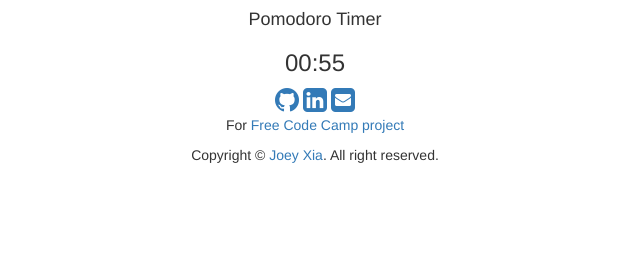
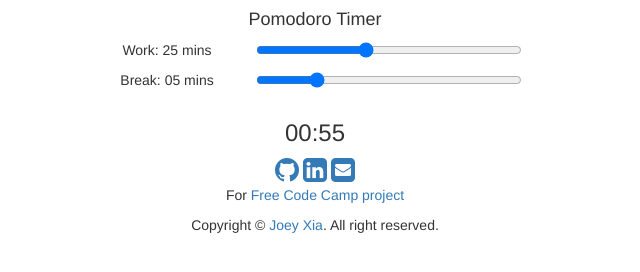
Before and after one commit to AsimoLoveGym/Pomodoro-Clock, a plain HTML site: page index.html in a window 1280 px wide. Shown: the whole page, without its empty margins (325-965 px from the left). Drawn offline with Linux system fonts and the light colour scheme; a web font is replaced by a local one.

Commit message:
feat: add two slider bar for workTime and breakTime input
Also generally set the layout for this app

```diff
--- a/css/main.css
+++ b/css/main.css
@@ -0,0 +1,11 @@
+
+.slider {
+  height: 20px;
+}
+
+/*414px is the device width of iphone 6 plus*/
+@media (min-width: 414px) {
+  #pomodoro-clock-body {
+    width: 414px;
+  }
+}
--- a/index.html
+++ b/index.html
@@ -11,20 +11,43 @@
     <link rel="stylesheet" href="css/main.css">
     <link href="https://fonts.googleapis.com/css?family=Baloo+Bhai|Orbitron" rel="stylesheet">
 
+
+
     <script src="js/jquery-3.1.0.min.js"></script>
     <script src="js/bootstrap.min.js"></script>
     <script src="js/main.js"></script>
+
 
   </head>
   <body>
     <main class="container">
 
       <div clss="row">
-        <div class="center-block text-center" id="calculator-body">
+        <div class="center-block text-center" id="pomodoro-clock-body">
           <h4 id="calculator-title">Pomodoro Timer</h4>
-          <h3 id="timer"></h3>
+          <div class="row row-eq-height">
+            <div class="col-xs-4" id="">
+              <p>Work: <span id="workTimeLabel">25</span> mins</p>
+            </div>
+            <div class="col-xs-8">
+              <input class="slider" id="workTime" type="range" min="1" max="60" value="25" step="1" onchange="setWorkTime(this.value)" />
+            </div>
+          </div>
 
-        </div><!-- end of "" div -->
+          <div class="row row-eq-height">
+            <div class="col-xs-4" id="">
+              <p>Break: <span id="breakTimeLabel">05</span> mins</p>
+            </div>
+            <div class="col-xs-8">
+              <input class="slider" id="breakTime" type="range" min="1" max="20" value="5" step="1" onchange="setBreakTime(this.value)" />
+            </div>
+          </div>
+
+          <div class="col-xs-12">
+            <h3 id="timer"></h3>
+          </div>
+
+        </div><!-- end of "clock-body" div -->
 
       </div> <!-- End of "row" div -->
 
--- a/js/main.js
+++ b/js/main.js
@@ -1,3 +1,34 @@
+// ********************* Below Slider Module *******************
+
+// $("#workTime").on("change", function() {
+//   $("#workTimeLabel").text();
+// });
+
+function setWorkTime(workVal){
+  // $("#workTimeLabel").text($("#workTime").val());
+  workVal = checkTime(workVal);
+  $("#workTimeLabel").text(workVal);
+
+}
+
+function setBreakTime(breakVal){
+  breakVal = checkTime(breakVal);
+  $("#breakTimeLabel").text(breakVal);
+}
+
+// $("#breakTime").slider();
+// $("#breakTime").on("change", function(slideEvt) {
+//   $("#breakTimeLabel").text(slideEvt.value);
+// });
+
+//
+// var slider = new Slider("#workTime");
+// slider.on("slide", function(slideEvt) {
+// 	$("#workTimeLabel").text(slideEvt.value);
+// });
+
+
+// ********************* Below Timer Module *******************
 $(document).ready(function(){
   timer(60);
 });
```
